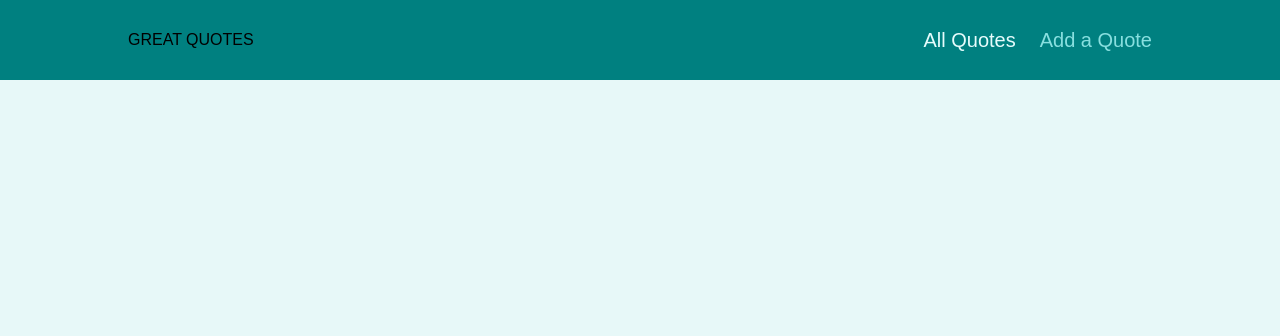
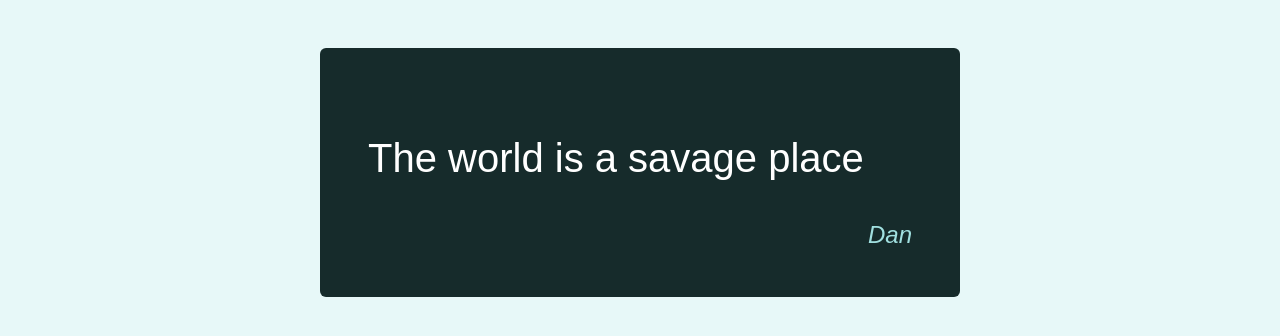
Before and after one commit to ssonko94/React-Advaced-ReactRouter, a React (Create React App) app: page /quotes/q1 in a window 1280 px wide. Shown: the top 336 px of the page. Built offline with nearby package versions, Linux system fonts and the light colour scheme; the HTML template or start-up script is replaced by a standard one.

Commit message:
add some dummy quotes to render a list of quotes

```diff
--- a/src/pages/QuoteDetail.js
+++ b/src/pages/QuoteDetail.js
@@ -1,12 +1,27 @@
 import React from "react";
-import MainHeader from "../components/layout/MainHeader";
+import { useParams, Route } from "react-router-dom";
+import Comments from "../components/comments/Comments";
+import HighlightedQuote from "../components/quotes/HighlightedQuote";
 
+const DUMMY_QUOTES = [
+  { id: "q1", author: "Dan", text: "The world is a savage place" },
+  { id: "q2", author: "Jimmy", text: "It will end in tears" },
+  { id: "q3", author: "Bobi", text: "Buli omu agumye mune" },
+];
 
 const QuoteDetail = () => {
+  const params = useParams();
+  const quote = DUMMY_QUOTES.find((quote) => quote.id === params.quoteId);
+
+  if (!quote) {
+    return <p>No quote found 😥</p>;
+  }
   return (
     <>
-      <MainHeader />
-
+      <HighlightedQuote text={quote.text} author={quote.author} />
+      <Route path={`/quotes/${params.quoteId}/comments`}>
+        <Comments />
+      </Route>
     </>
   );
 };
```
